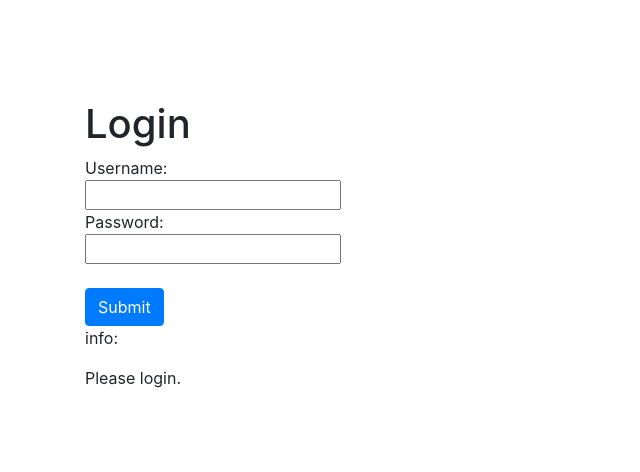
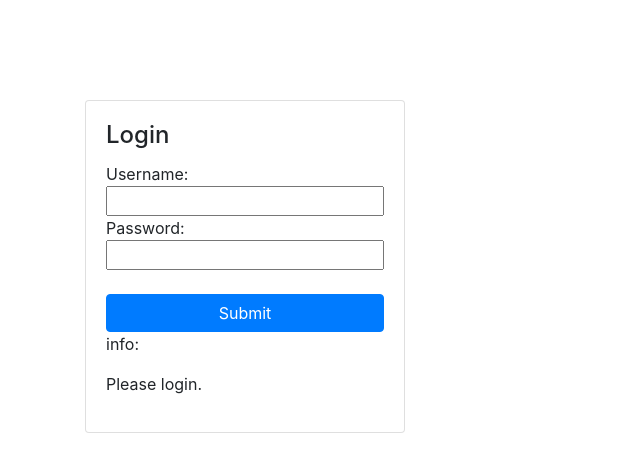
Before and after one commit to alekconservis/futures, a Django app: page /login in a window 1280 px wide. Shown: the top 472 px of the page, without its empty margins (0-640 px from the left). Run offline with Django 3.2, Linux system fonts and the light colour scheme; some libraries are stand-ins or nearby versions.

Commit message:
changed button type back to submit.

```diff
--- a/futures/website/templates/website/login.html
+++ b/futures/website/templates/website/login.html
@@ -3,16 +3,18 @@
 {% block nav_bar %}{% endblock %}
 
 {% block body %}
-    <h1>Login</h1>
-    <form name="login-form" method="post">
+<div class="card card-body" style="max-width: 20rem;">
+    <h4 class="card-title">Login</h4>
+    <form name="login-form" method="post" style="width: 100%;">
         {% csrf_token %}
         Username:<br>
-        <input name="username" type="text"><br>
+        <input name="username" type="text" style="width: 100%;"><br>
         Password:<br>
-        <input name="password" type="password"><br>
+        <input name="password" type="password" style="width: 100%;"><br>
         <br>
-        <input class="btn btn-primary" type="button" value="Submit">
+        <input class="btn btn-primary" type="submit" value="Submit" style="width: 100%;">
     </form>
     <p>info:</p>
     <p>{{ info }}</p>
+</div>
 {% endblock %}
```
Also changed, not shown: futures/website/views.py (+5 -5 lines).
